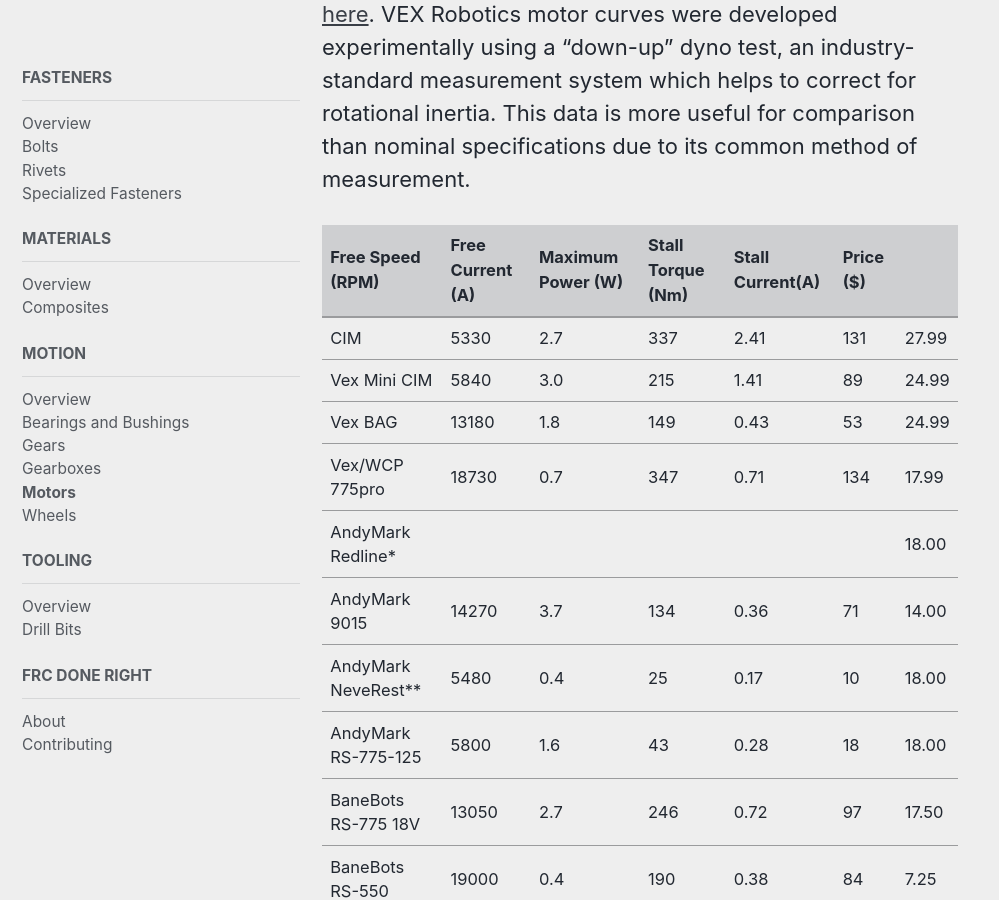
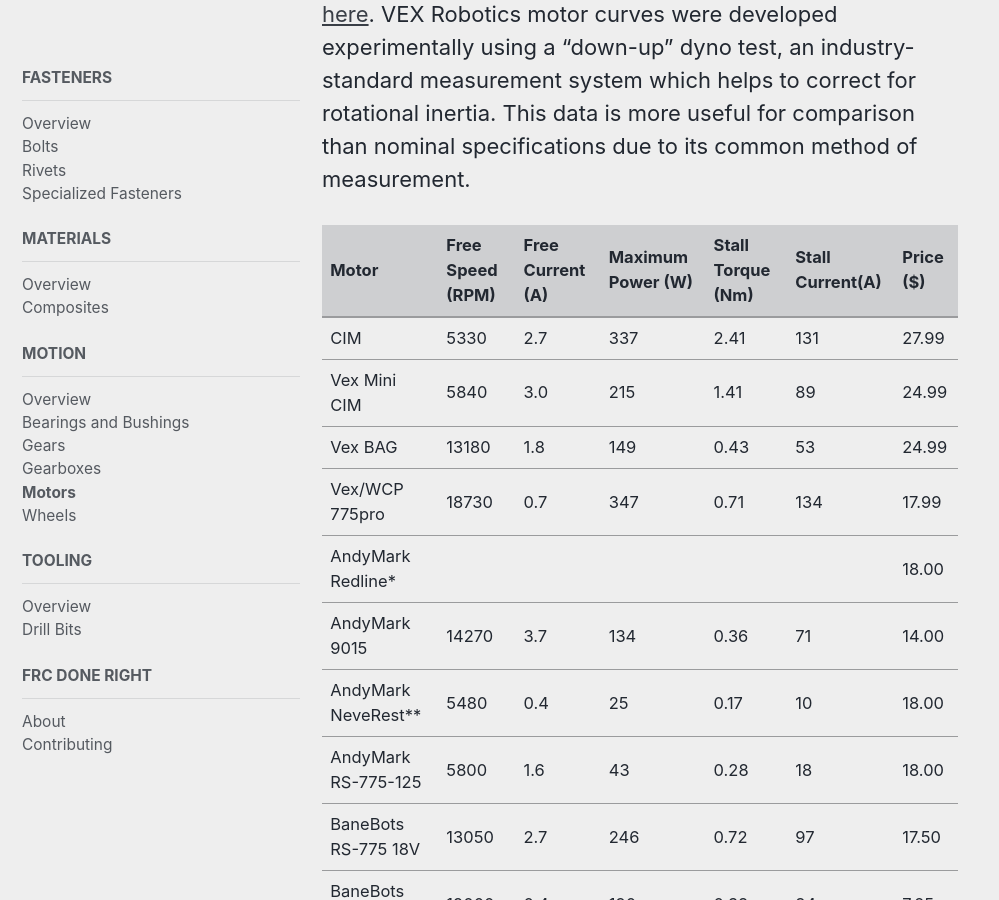
Before and after one commit to FRCDoneRight/FIRSTCompendium, a Jekyll site: the page built from _pages/mechanical/motion/motors.md, in a window 1280 px wide and 900 px high, scrolled down 424 px. Shown: the whole window, without its empty margins (0-999 px from the left). Built offline with Jekyll 4.4.1, drawn with Linux system fonts in a browser that asks for light colours; nearby versions of some CDN libraries.

Commit message:
Fix motor spreadsheet

```diff
--- a/_pages/mechanical/motion/motors.md
+++ b/_pages/mechanical/motion/motors.md
@@ -10,7 +10,7 @@ DC motors are an integral part of competition robotics, and proper motor selecti
 To help select proper motors for mechanisms, a table with specifications of popular motors is below. This table contains mostly experimental data from VEX, which can be found [here](http://motors.vex.com/#testing). VEX Robotics motor curves were developed experimentally using a "down-up" dyno test, an industry-standard measurement system which helps to correct for rotational inertia. This data is more useful for comparison than nominal specifications due to its common method of measurement.
 
 
-|Free Speed (RPM)|Free Current (A)| Maximum Power (W)|Stall Torque (Nm)|Stall Current(A)|Price ($)
+Motor|Free Speed (RPM)|Free Current (A)| Maximum Power (W)|Stall Torque (Nm)|Stall Current(A)|Price ($)
 --------------------|-------|-----|-----|------|-----|-----
 CIM                 | 5330  | 2.7 | 337 | 2.41 | 131 | 27.99
 Vex Mini CIM        | 5840  | 3.0 | 215 | 1.41 | 89  | 24.99
```
